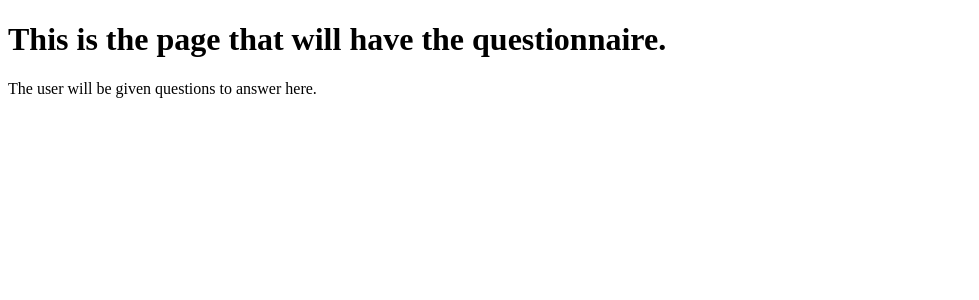
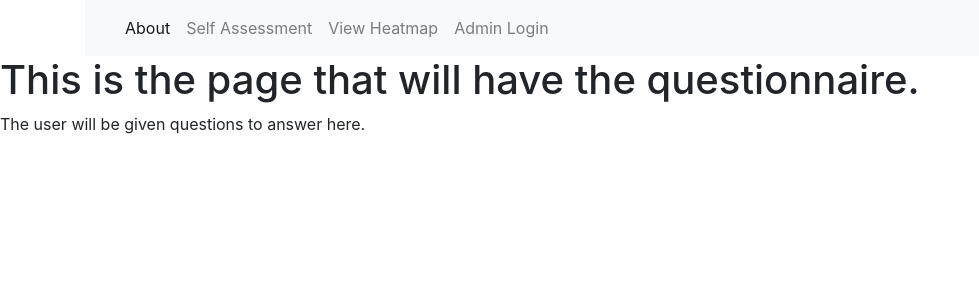
Before and after one commit to Jcollier722/CHM, a Flask app: template templates/test.html in a window 1280 px wide. Shown: the top 300 px of the page, without its empty margins (0-979 px from the left). Run offline with Flask 2, Linux system fonts and the light colour scheme; the template is opened without the code that fills it, so the values that code supplies are empty; parts of the project's set-up code (start-up, migrations or seed data) failed here and were passed over; some libraries are stand-ins or nearby versions.

Commit message:
implemented template inhertience

```diff
--- a/main.py
+++ b/main.py
@@ -13,19 +13,8 @@ import configparser
 import json
 
 app = Flask(__name__)
-nav = Nav(app)
+app.secret_key='stockton'
 
-nav.register_element('navbar',Navbar('thenav',
-                     View('Home','index'),
-                     View('Take the Questionnaire','test'),
-                     View('Administrator Login','login'),
-                     View('View the Heatmap','heatmap'),))
-@nav.navigation()
-def mynavbar():
-    return Navbar(
-        'mysite',
-        View('Home', 'index'),
-    )
 
 @app.route('/heat', methods=['GET', 'POST'])
 def heatmap():
@@ -61,7 +50,6 @@ def heatmap():
     for loc in locations:
         folium.Marker(location=[loc[1],loc[2]],popup=(loc[0]+" Cases: "+str(loc[3]))).add_to(marker_group)
 
-
     #overlay heatmap
     infections=md.get_infected_locations(md.get_connection())
     HeatMap(infections,radius=30).add_to(heat_group)
@@ -75,6 +63,7 @@ def heatmap():
 def index():
     return render_template('index.html')
 
+#validate login and create session
 @app.route('/adminLogin', methods=['GET', 'POST'])
 def login():
     error = ''
@@ -84,15 +73,19 @@ def login():
             if request.form['username'] != login_attempt['username'] or request.form['password'] != login_attempt['password']:
                 error = 'Invalid Credentials. Please try again.'
             else:
-                return redirect(url_for('index'))
+                session['loggedin']=True
+                session['username']=login_attempt['username']
+                return redirect(url_for('admin_home'))
         error = 'Invalid Credentials. Please try again.'
-    print(error)
     return render_template('adminLogin.html', error=error)
 
 @app.route('/test', methods=['GET', 'POST'])
 def test():
     return render_template('test.html')
 
+@app.route('/adminHome', methods=['GET', 'POST'])
+def admin_home():
+    return render_template('adminHome.html')
 
 
 if __name__ == '__main__':
--- a/templates/adminLogin.html
+++ b/templates/adminLogin.html
@@ -7,6 +7,7 @@
 <div class="app-title">
 <h1>Login</h1>
 </div>
+
 <div class="login-form">
 <div class="control-group">
 				<input type="text" class="login-field" value="" placeholder="username" name="username">
--- /dev/null
+++ b/templates/base.html
@@ -0,0 +1,44 @@
+<!doctype html>
+<html lang="en">
+
+<head>
+    <!-- Required meta tags -->
+    <meta charset="utf-8">
+    <meta name="viewport" content="width=device-width, initial-scale=1, shrink-to-fit=yes">
+
+    <!-- Bootstrap CSS -->
+    <link rel="stylesheet" href="https://stackpath.bootstrapcdn.com/bootstrap/4.3.1/css/bootstrap.min.css" integrity="sha384-ggOyR0iXCbMQv3Xipma34MD+dH/1fQ784/j6cY/iJTQUOhcWr7x9JvoRxT2MZw1T" crossorigin="anonymous">
+
+    <title>{% block title %}{% endblock %}</title></title>
+</head>
+
+<body>
+    <div class="container">
+        <nav class="navbar navbar-expand-lg navbar-light bg-light">
+            <a class="navbar-brand" href="#"></a>
+            <button class="navbar-toggler" type="button" data-toggle="collapse" data-target="#navbarSupportedContent" aria-controls="navbarSupportedContent" aria-expanded="false" aria-label="Toggle navigation">
+                <span class="navbar-toggler-icon"></span>
+            </button>
+
+            <div class="collapse navbar-collapse" id="navbarSupportedContent">
+                <ul class="navbar-nav mr-auto">
+                    <li class="nav-item active">
+                        <a class="nav-link" href="{{ url_for('index') }}">About <span class="sr-only">(current)</span></a>
+                    </li>
+                    <li class="nav-item">
+                        <a class="nav-link" href="{{ url_for('test') }}">Self Assessment</a>
+                    </li>
+                    <li class="nav-item">
+                        <a class="nav-link" href="{{ url_for('heatmap') }}">View Heatmap</a>
+                    </li>
+                     <li class="nav-item">
+                        <a class="nav-link" href="{{ url_for('login') }}">Admin Login</a>
+                    </li>
+                </ul>
+            </div>
+        </nav>
+    </div>
+     <div id="content">{% block content %}{% endblock %}</div>
+</body>
+
+</html>
--- a/templates/test.html
+++ b/templates/test.html
@@ -1,13 +1,10 @@
-<!DOCTYPE html>
-<html>
-<head>
-<title>Questionnaire Page</title>
-</head>
-<body>
+{% extends "base.html" %}
+{% block title %}Home{% endblock %}
+{% block head %}
+  {{ super() }}
+ {% endblock %}
 
-	{{nav.navbar.render()}}
+{% block content %}
     <h1>This is the page that will have the questionnaire.</h1>
     <p>The user will be given questions to answer here.</p>
-
-</body>
-</html>
+ {% endblock %}
```
Also changed, not shown: templates/index.html (+8 -14 lines), static/style.css (line endings or trailing spaces), templates/adminHome.html (added).
